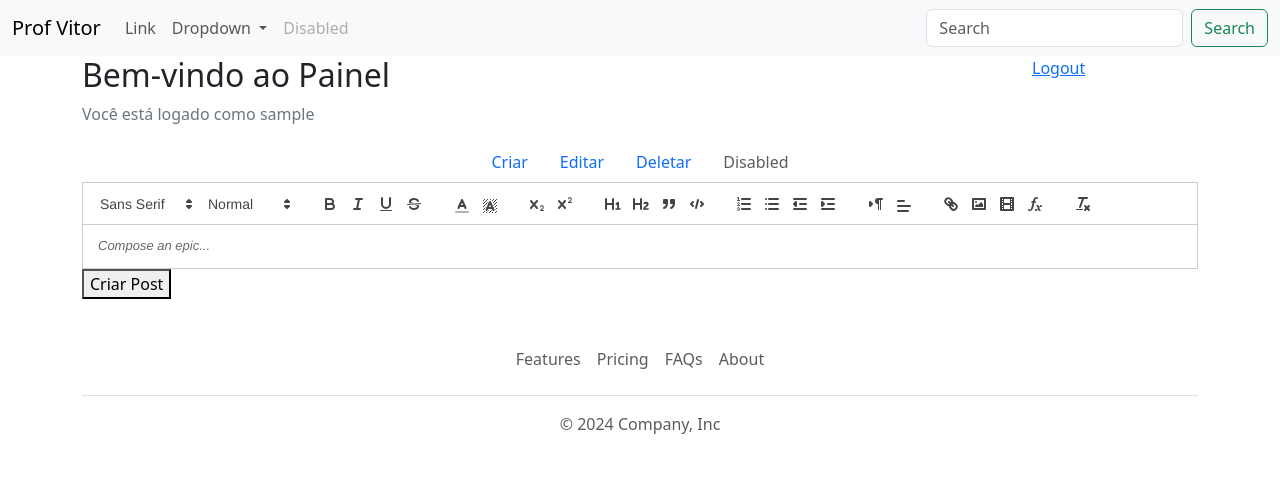
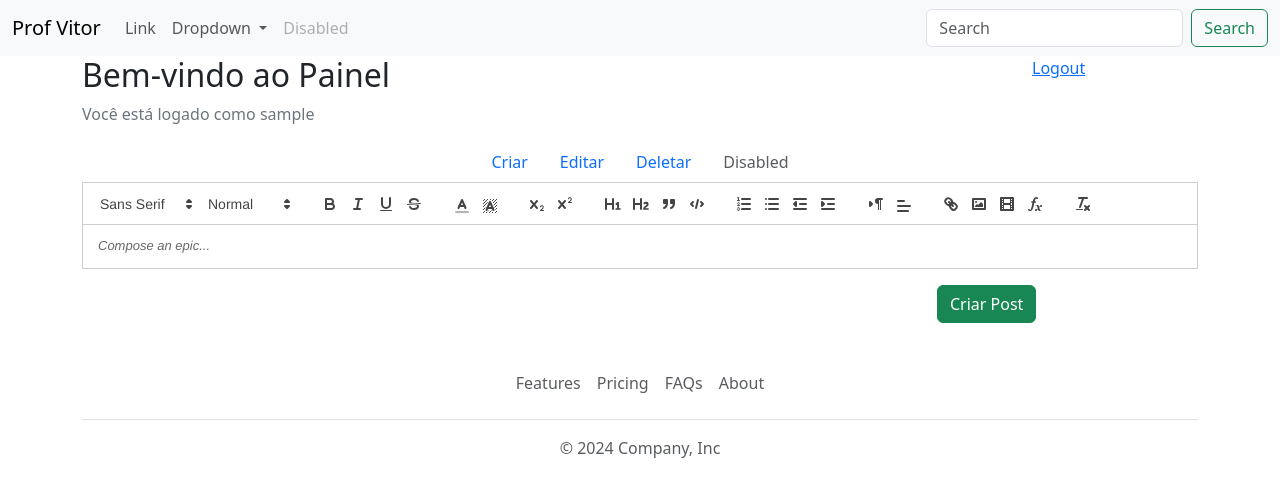
Before and after one commit to vtr57/profvitor, a Django app: page /criar_post/ in a window 1280 px wide. Shown: the top 497 px of the page. Run offline with Django 5.2, Linux system fonts and the light colour scheme; the visitor is signed in with stand-in values (Sample User, id 1); some libraries are stand-ins or nearby versions.

Commit message:
finalizado quill js no criar.

```diff
--- a/blog/forms.py
+++ b/blog/forms.py
@@ -4,12 +4,7 @@ from .models import Post
 class PostForm(forms.ModelForm):
     class Meta:
         model = Post
-        fields = ('titulo', 'texto',)
-
-class PostFormCriar(forms.ModelForm):
-    class Meta:
-        model = Post
-        fields = ['texto']
+        fields = ('texto',)
         widgets = {
-            'texto': forms.HiddenInput()
+            'texto': forms.HiddenInput(),
         }
--- a/blog/models.py
+++ b/blog/models.py
@@ -1,12 +1,11 @@
 from django.conf import settings
 from django.db import models
 from django.utils import timezone
-from django_quill.fields import QuillField
 
 class Post(models.Model):
     autor = models.ForeignKey(settings.AUTH_USER_MODEL, on_delete=models.CASCADE)
     titulo = models.CharField(max_length=200)
-    texto = QuillField()
+    texto = models.TextField()
     criado_em = models.DateField(default=timezone.now)
     publicado_em = models.DateTimeField(blank=True, null=True)
 
--- a/blog/static/css/blog.css
+++ b/blog/static/css/blog.css
@@ -8,3 +8,7 @@
         height: 400px;
     }
 }
+
+.card-title:visited {
+    color: rgb(0, 0, 184); /* Color for visited links */
+}
--- a/blog/static/js/editar.js
+++ /dev/null
@@ -1,3 +0,0 @@
-const quill = new Quill('#editor', {
-    theme: 'snow'
-  });
--- a/blog/templates/blog/criar.html
+++ b/blog/templates/blog/criar.html
@@ -4,7 +4,7 @@
 
 
 
-
+<link href="/styles.css" rel="stylesheet" />
 <link href="https://cdn.jsdelivr.net/npm/quill@2.0.2/dist/quill.snow.css" rel="stylesheet" />
 <script src="https://cdnjs.cloudflare.com/ajax/libs/highlight.js/11.9.0/highlight.min.js"></script>
 <script src="https://cdn.jsdelivr.net/npm/quill@2.0.2/dist/quill.js"></script>
@@ -15,10 +15,6 @@
 <script src="https://cdn.jsdelivr.net/npm/katex@0.16.9/dist/katex.min.js"></script>
 <link rel="stylesheet" href="https://cdn.jsdelivr.net/npm/katex@0.16.9/dist/katex.min.css" />
 
-
-<form action="" method="post">
-  {% csrf_token %}
-  {{ form.as_p }}
 <div id="toolbar-container">
   <span class="ql-formats">
     <select class="ql-font"></select>
@@ -64,12 +60,18 @@
     <button class="ql-clean"></button>
   </span>
 </div>
+
 <div id="editor"></div>
-
-  <input type="hidden" name="content" id="hidden-content">
-  <button type="submit">Criar Post</button>
+<form id="post-form" method="post">
+    {% csrf_token %}
+    {{ form.as_p }}
+    <div class="row">
+      <div class="col-sm-9"></div>
+      <div class="col-sm-3 mt-3">
+        <button class="btn btn-success" type="submit" id="criar">Criar Post</button>
+      </div>
+    </div>
 </form>
-
 
     <!-- Initialize Quill editor -->
     <script>
@@ -82,10 +84,11 @@
             theme: 'snow',
         });
 
-   // Adicione um evento de escuta para capturar o conteúdo do editor antes do envio do formulário
-   document.querySelector('form').onsubmit = function() {
-            var content = document.querySelector('input[name=texto]');
-            content.value = quill.root.innerHTML;
+        document.getElementById('post-form').onsubmit = function() {
+            // Captura o conteúdo HTML do editor
+            const quillHtml = quill.getSemanticHTML();
+            // Define o valor do campo oculto do formulário com o HTML do Quill
+            document.querySelector('input[name="texto"]').value = quillHtml;
         };
     </script>
 {%endblock%}
--- a/blog/templates/blog/post_detail.html
+++ b/blog/templates/blog/post_detail.html
@@ -7,6 +7,6 @@
         </div>
     {% endif %}
     <h1>{{ post.titulo }}</h2>
-    <p>{{ post.texto.html|safe}}</p>
+    <p>{{ post.texto|safe}}</p>
 </div>
 {% endblock content %}
--- a/blog/templates/blog/post_list.html
+++ b/blog/templates/blog/post_list.html
@@ -12,7 +12,7 @@
       <div class="col-md-8">
         <div class="card-body">
           <h5 class="card-title"><a href="{% url 'post_detail' pk=post.pk %}">{{ post.titulo }}</a></h5>
-          <p class="card-text">{{ post.texto.html|truncatewords_html:20|safe}}</p>
+          <p class="card-text">{{ post.texto|truncatewords_html:20|safe}}</p>
           <p class="card-text"><small class="text-muted">Publicado em {{ post.publicado_em }}</small></p>
         </div>
       </div>
--- a/blog/views.py
+++ b/blog/views.py
@@ -2,10 +2,12 @@ from django.shortcuts import render, get_object_or_404, redirect, HttpResponse
 from django.utils import timezone
 from django.contrib.auth import authenticate, login, logout
 from django.contrib.auth.decorators import login_required
+from django.urls import reverse
+from django.utils import timezone
 
 
 from .models import Post
-from .forms import PostFormCriar
+from .forms import PostForm
 
 
 def post_list(request):
@@ -40,15 +42,16 @@ def logout_view(request):
 @login_required
 def criar_post(request):
     if request.method == 'POST':
-        form = PostFormCriar(request.POST)
+        form = PostForm(request.POST)
         if form.is_valid():
             post = form.save(commit=False)
             post.autor = request.user
-            post.titulo = "titulo do post criado no quill js"
+            post.publicado_em = timezone.now()
+            post.titulo = "titulo criado na view"
             post.save()
-            return HttpResponse(f"Post criado com sucesso: {post.titulo}")
+            return redirect('post_list')  # Redirecione para a lista de posts após a criação
     else:
-        form = PostFormCriar()
+        form = PostForm()
     return render(request, 'blog/criar.html', {'form': form})
 
 @login_required
```
Also changed, not shown: blog/migrations/0003_alter_post_texto.py (added), blog/migrations/0004_alter_post_autor_alter_post_texto_alter_post_titulo.py (added), blog/migrations/0005_alter_post_titulo.py (added), blog/migrations/0006_alter_post_autor_alter_post_texto_alter_post_titulo.py (added). Lines whose indentation alone changed are shown as unchanged.
